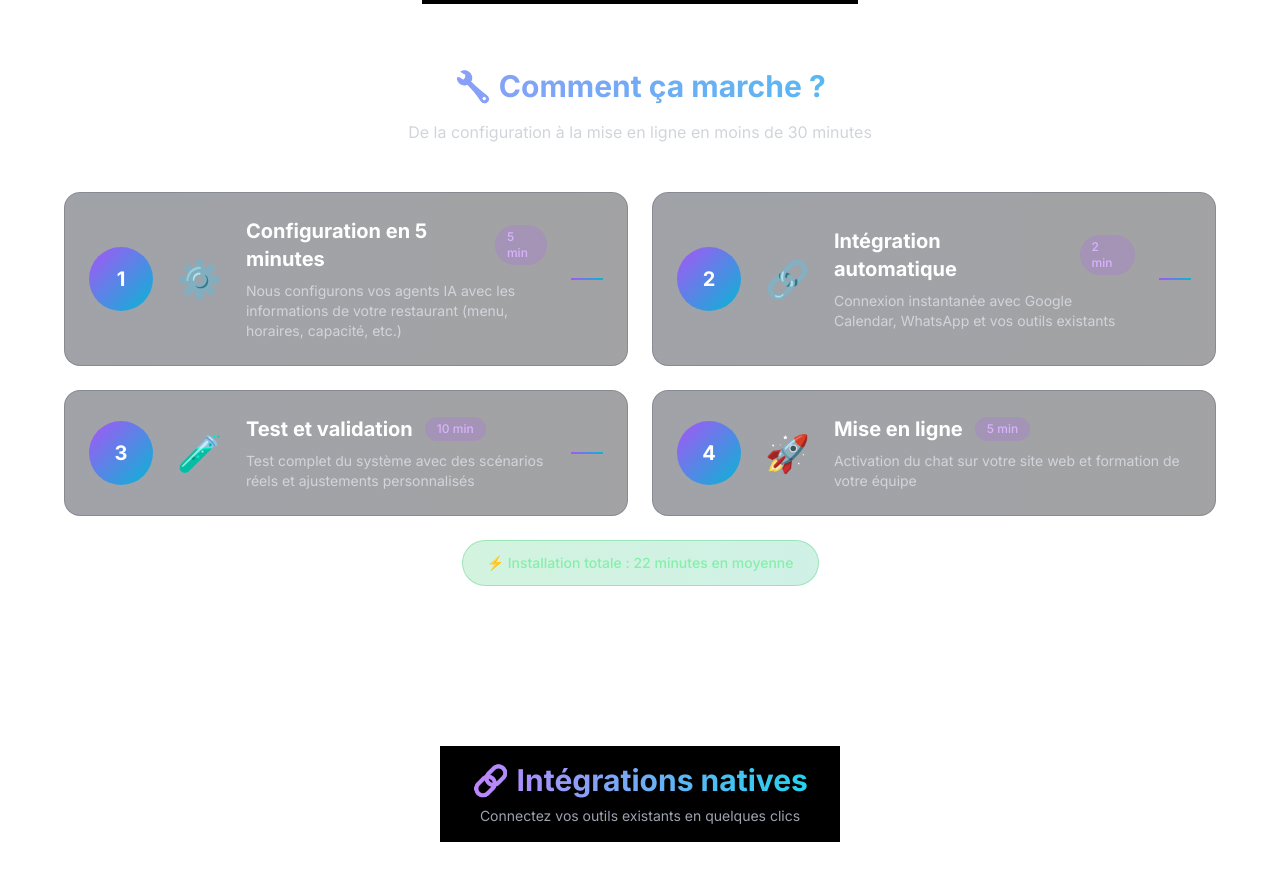
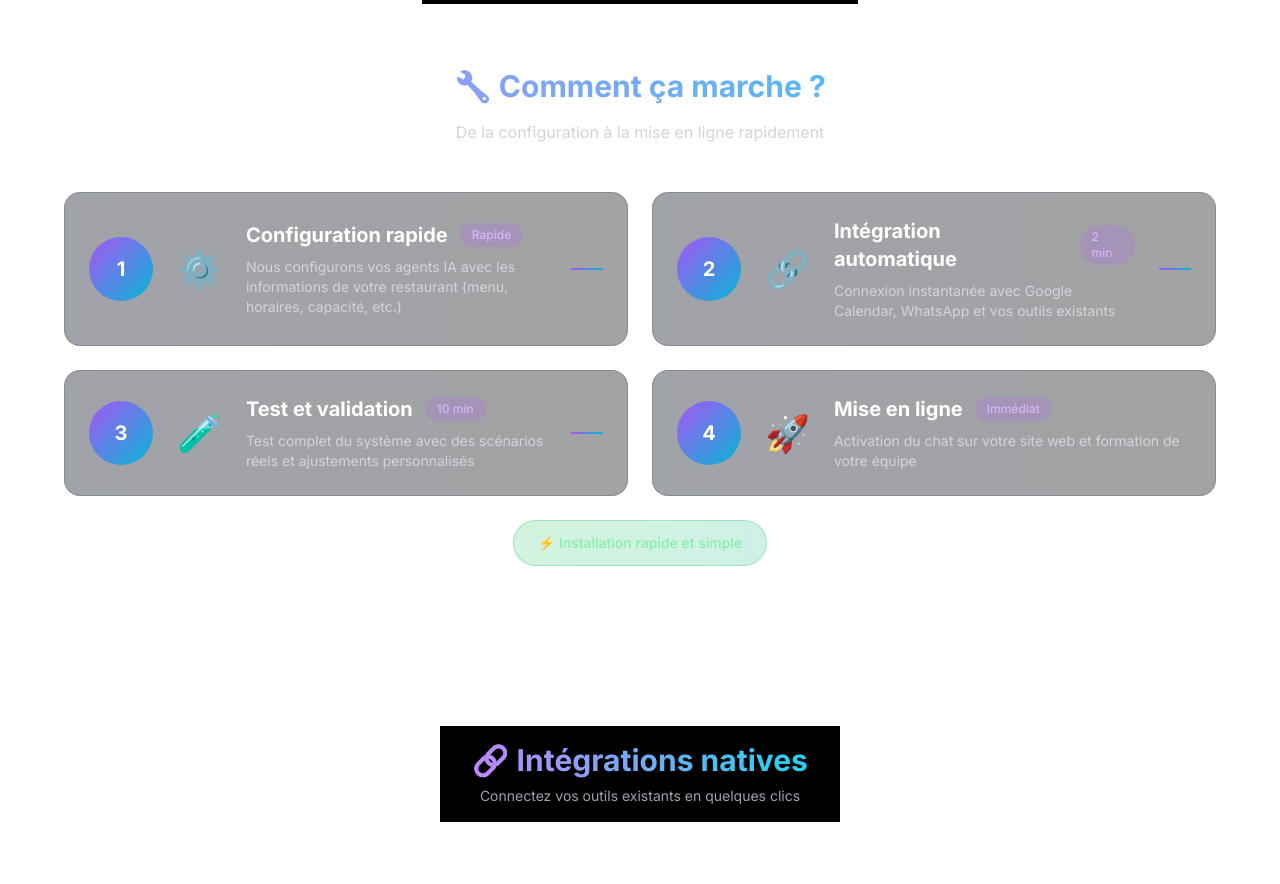
Before and after one commit to pierrechii/Calltochef-ui, a Next.js app: page /presentation in a window 1280 px wide. Shown: the part 4380-5264 px from the top of the page. Built offline with nearby package versions, Linux system fonts and the light colour scheme.

Commit message:
fix: suppression des mentions '5 minutes' pour l'installation - remplacÃ© par 'rapide' et 'immÃ©diat'

```diff
--- a/app/layout.tsx
+++ b/app/layout.tsx
@@ -22,7 +22,7 @@ const openSans = Open_Sans({
 
 export const metadata: Metadata = {
   title: "CallToChef - Assistant IA pour restaurants",
-  description: "Votre assistant IA disponible 24h/24 pour répondre aux clients, gérer les réservations et synchroniser avec vos systèmes existants. Installation en 5 minutes.",
+      description: "Votre assistant IA disponible 24h/24 pour répondre aux clients, gérer les réservations et synchroniser avec vos systèmes existants. Installation rapide et simple.",
   keywords: "assistant IA restaurant, réservations automatiques, gestion client IA, chatbot restaurant, intelligence artificielle restauration",
   openGraph: {
     title: "CallToChef - Assistant IA pour restaurants",
--- a/src/components/ui/advantages-section.tsx
+++ b/src/components/ui/advantages-section.tsx
@@ -14,11 +14,11 @@ export function AdvantagesSection() {
       title: "Réservations automatiques",
       description: "Gestion complète des réservations avec synchronisation en temps réel sur votre système. Confirmation automatique par SMS et email."
     },
-    {
-      icon: "⚡",
-      title: "Installation en 5 minutes",
-      description: "Intégration simple avec vos outils existants (Google Agenda, WhatsApp, systèmes de réservation). Aucune formation nécessaire."
-    },
+        {
+          icon: "⚡",
+          title: "Installation rapide",
+          description: "Intégration simple avec vos outils existants (Google Agenda, WhatsApp, systèmes de réservation). Aucune formation nécessaire."
+        },
     {
       icon: "📊",
       title: "Tableau de bord complet",
--- a/src/components/ui/faq-section.tsx
+++ b/src/components/ui/faq-section.tsx
@@ -10,10 +10,10 @@ export function FAQSection() {
       question: "Comment fonctionne l'assistant IA ?",
       answer: "Notre assistant IA répond automatiquement aux questions de vos clients via WhatsApp, SMS ou chat web. Il connaît votre menu, vos horaires et peut gérer les réservations en temps réel."
     },
-    {
-      question: "L'installation est-elle compliquée ?",
-      answer: "Pas du tout ! L'installation se fait en 5 minutes. Vous connectez simplement CallToChef à vos outils existants (Google Agenda, WhatsApp, système de réservation) et l'IA est immédiatement opérationnelle."
-    },
+        {
+          question: "L'installation est-elle compliquée ?",
+          answer: "Pas du tout ! L'installation est simple et rapide. Vous connectez simplement CallToChef à vos outils existants (Google Agenda, WhatsApp, système de réservation) et l'IA est immédiatement opérationnelle."
+        },
     {
       question: "Puis-je personnaliser les réponses ?",
       answer: "Absolument ! Vous pouvez adapter toutes les réponses de l'IA à votre restaurant : ton de communication, informations sur votre établissement, politique d'annulation, etc."
--- a/src/components/ui/hero-section.tsx
+++ b/src/components/ui/hero-section.tsx
@@ -41,10 +41,10 @@ export function HeroSection() {
                 <div className="w-2 h-2 bg-emerald-500 rounded-full"></div>
                 <span className="text-sm text-gray-600">Disponible 24h/24</span>
               </div>
-              <div className="flex items-center space-x-2">
-                <div className="w-2 h-2 bg-emerald-500 rounded-full"></div>
-                <span className="text-sm text-gray-600">Installation en 5 minutes</span>
-              </div>
+                  <div className="flex items-center space-x-2">
+                    <div className="w-2 h-2 bg-emerald-500 rounded-full"></div>
+                    <span className="text-sm text-gray-600">Installation rapide</span>
+                  </div>
               <div className="flex items-center space-x-2">
                 <div className="w-2 h-2 bg-emerald-500 rounded-full"></div>
                 <span className="text-sm text-gray-600">Synchronisation automatique</span>
--- a/src/components/ui/how-it-works.tsx
+++ b/src/components/ui/how-it-works.tsx
@@ -45,10 +45,10 @@ export function HowItWorksSection() {
   const steps = [
     {
       step: 1,
-      title: "Configuration en 5 minutes",
+      title: "Configuration rapide",
       description: "Nous configurons vos agents IA avec les informations de votre restaurant (menu, horaires, capacité, etc.)",
       icon: "⚙️",
-      time: "5 min"
+      time: "Rapide"
     },
     {
       step: 2,
@@ -69,7 +69,7 @@ export function HowItWorksSection() {
       title: "Mise en ligne",
       description: "Activation du chat sur votre site web et formation de votre équipe",
       icon: "🚀",
-      time: "5 min"
+      time: "Immédiat"
     }
   ]
 
@@ -79,7 +79,7 @@ export function HowItWorksSection() {
         <h2 className="text-3xl font-bold mb-4 bg-gradient-to-r from-purple-400 to-cyan-400 bg-clip-text text-transparent">
           🔧 Comment ça marche ?
         </h2>
-        <p className="text-gray-300">De la configuration à la mise en ligne en moins de 30 minutes</p>
+        <p className="text-gray-300">De la configuration à la mise en ligne rapidement</p>
       </div>
 
       <div className="grid grid-cols-1 md:grid-cols-2 gap-6">
@@ -97,7 +97,7 @@ export function HowItWorksSection() {
 
       <div className="text-center mt-8">
         <div className="inline-flex items-center bg-gradient-to-r from-green-500/20 to-emerald-500/20 border border-green-500/30 rounded-full px-6 py-3">
-          <span className="text-green-300 text-sm font-medium">⚡ Installation totale : 22 minutes en moyenne</span>
+          <span className="text-green-300 text-sm font-medium">⚡ Installation rapide et simple</span>
         </div>
       </div>
     </div>
--- a/src/components/ui/onboarding-step.tsx
+++ b/src/components/ui/onboarding-step.tsx
@@ -43,7 +43,7 @@ export function OnboardingSection() {
       title: "Configuration initiale",
       description: "Nous configurons votre chat IA avec les informations de votre restaurant (menu, horaires, capacité, etc.)",
       icon: "⚙️",
-      duration: "5 min",
+      duration: "Rapide",
       isCompleted: true
     },
     {
@@ -67,7 +67,7 @@ export function OnboardingSection() {
       title: "Mise en ligne",
       description: "Activation du chat sur votre site web et formation de votre équipe",
       icon: "🚀",
-      duration: "5 min",
+      duration: "Rapide",
       isCompleted: false
     }
   ]
@@ -76,7 +76,7 @@ export function OnboardingSection() {
     <div className="space-y-4">
       <div className="text-center mb-8">
         <h2 className="text-3xl font-bold mb-4 text-purple-400">🎯 Installation en 4 étapes</h2>
-        <p className="text-gray-300">De la configuration à la mise en ligne en moins de 30 minutes</p>
+        <p className="text-gray-300">De la configuration à la mise en ligne rapidement</p>
       </div>
 
       {steps.map((step, index) => (
--- a/src/components/ui/process-section.tsx
+++ b/src/components/ui/process-section.tsx
@@ -4,12 +4,12 @@ import Link from "next/link"
 
 export function ProcessSection() {
   const steps = [
-    {
-      step: "01",
-      title: "Configuration rapide",
-      description: "Connectez CallToChef à vos outils existants (Google Agenda, WhatsApp, système de réservation) en quelques clics. Configuration guidée en 5 minutes.",
-      icon: "⚙️"
-    },
+        {
+          step: "01",
+          title: "Configuration rapide",
+          description: "Connectez CallToChef à vos outils existants (Google Agenda, WhatsApp, système de réservation) en quelques clics. Configuration guidée et simple.",
+          icon: "⚙️"
+        },
     {
       step: "02",
       title: "Personnalisation",
--- a/src/components/ui/testimonials-section.tsx
+++ b/src/components/ui/testimonials-section.tsx
@@ -20,7 +20,7 @@ export function TestimonialsSection() {
       role: "Propriétaire",
       company: "Restaurant La Terrasse",
       avatar: "👨‍💼",
-      content: "Service impeccable ! L'installation s'est faite en 5 minutes, l'IA connaît parfaitement notre menu et nos horaires. Plus jamais de clients perdus à cause d'un téléphone occupé.",
+          content: "Service impeccable ! L'installation s'est faite rapidement, l'IA connaît parfaitement notre menu et nos horaires. Plus jamais de clients perdus à cause d'un téléphone occupé.",
       rating: 5,
       image: "/testimonial-2.jpg"
     },
```
